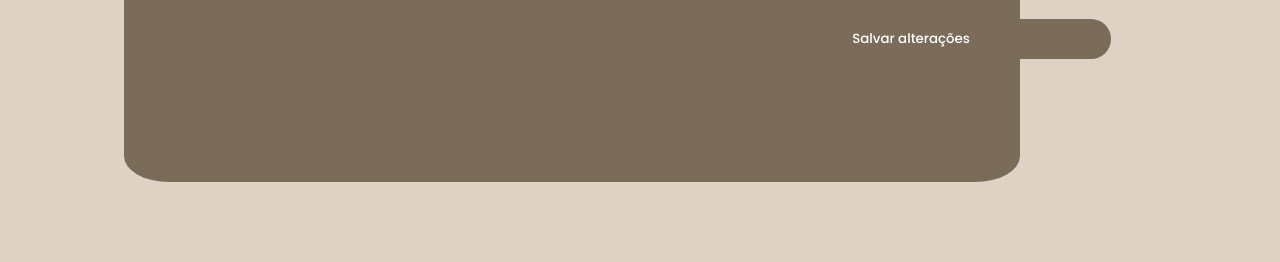
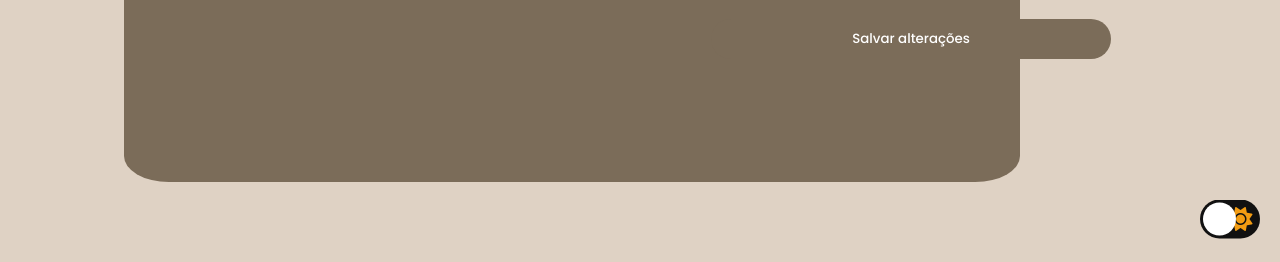
Before and after one commit to Gustavoteixeira10/Quick-Tasks, a PHP site: page /perfil.php in a window 1280 px wide. Shown: the part 538-800 px from the top of the page. Run offline with PHP 8.4, Linux system fonts and the light colour scheme; the visitor is signed in with stand-in values (Sample User, id 1); data that the repository does not hold is empty; some libraries are stand-ins or nearby versions.

Commit message:
Update perfil.php

```diff
--- a/perfil.php
+++ b/perfil.php
@@ -90,6 +90,20 @@
 
   </form>
 
+  <!-- Botao dark mode -->
+
+  <div>
+    <input type="checkbox" class="checkbox" id="chk" />
+    <label class="label" for="chk">
+      <i class="fas fa-moon"></i>
+      <i class="fas fa-sun"></i>
+      <div class="ball"></div>
+    </label>
+  </div>
+  <script defer src="script.js"></script>
+  <script src="https://kit.fontawesome.com/998c60ef77.js" crossorigin="anonymous"></script>
+
+
 
 
 </body>
```
